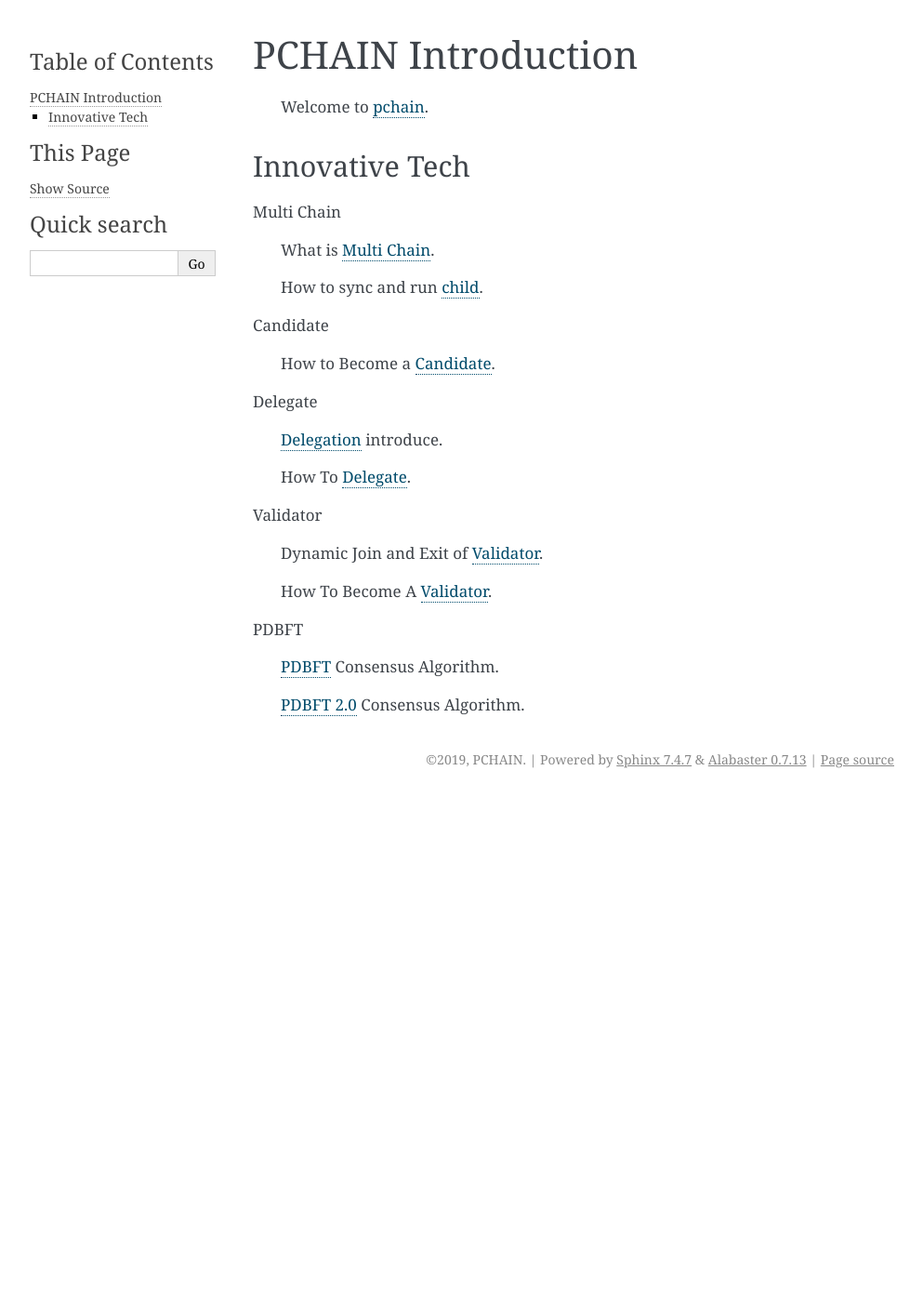
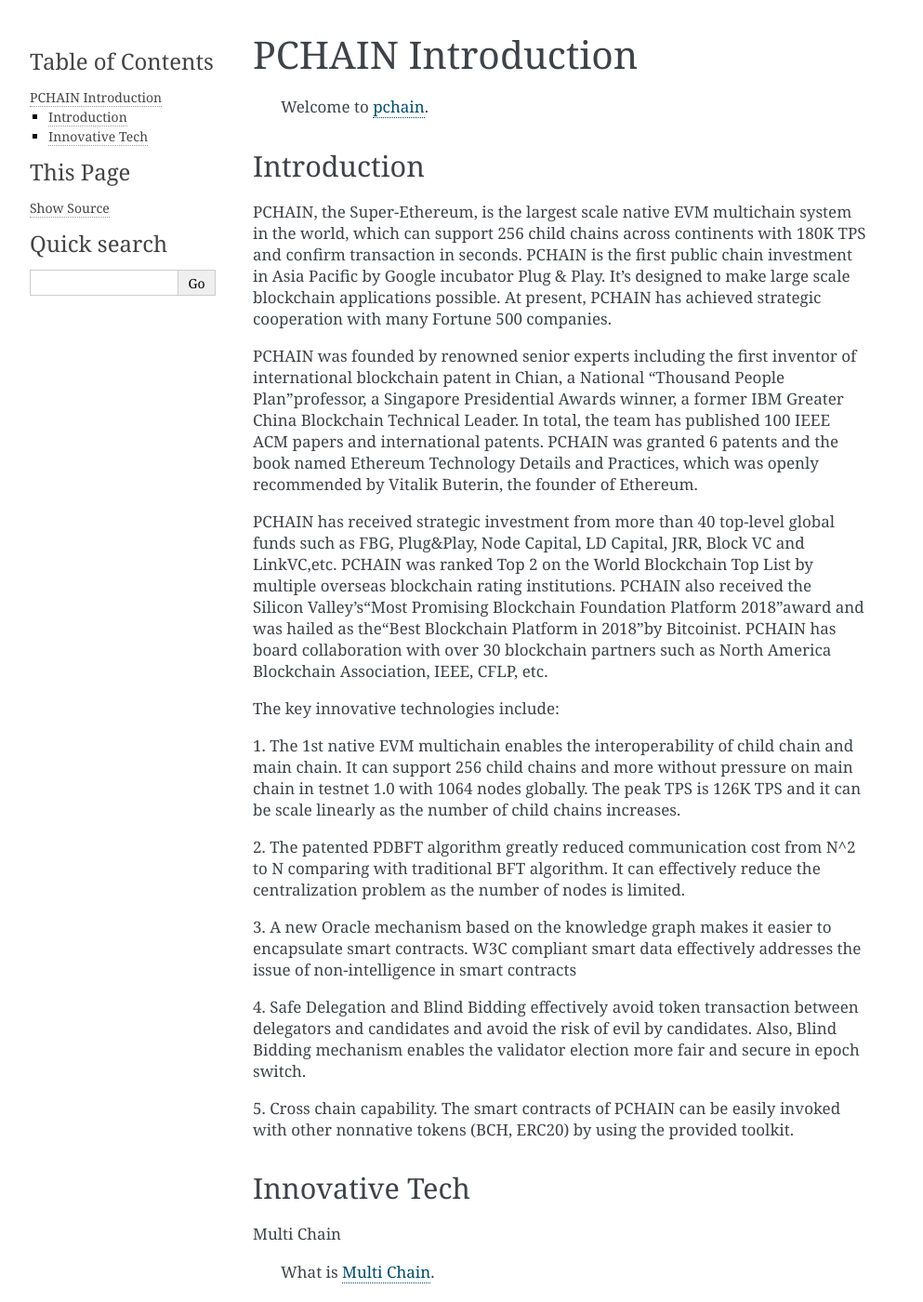
Before and after one commit to pchain-org/pchain-guide, a Sphinx documentation site: the page built from pchaindoc/source/pchain/introduction.rst, in a window 1280 px wide and 1400 px high. Shown: the whole window at 93% size, without its empty margins (148-1141 px from the left). Built offline with Sphinx 7.4.7, drawn with Linux system fonts in a browser that asks for light colours.

Commit message:
add Introduction

```diff
--- a/pchaindoc/source/pchain/introduction.rst
+++ b/pchaindoc/source/pchain/introduction.rst
@@ -3,6 +3,28 @@
 ===================
 
     Welcome to `pchain <https://github.com/pchain-org/pchain>`_.
+
+-------------------
+Introduction
+-------------------
+
+| PCHAIN, the Super-Ethereum, is the largest scale native EVM multichain system in the world, which can support 256 child chains across continents with 180K TPS and confirm transaction in seconds. PCHAIN is the first public chain investment in Asia Pacific by Google incubator Plug & Play.  It’s designed to make large scale blockchain applications possible. At present, PCHAIN has achieved strategic cooperation with many Fortune 500 companies.
+
+| PCHAIN was founded by renowned senior experts including the first inventor of international blockchain patent in Chian,  a National “Thousand People Plan”professor, a Singapore Presidential Awards winner, a former IBM Greater China Blockchain Technical Leader. In total, the team has published 100 IEEE ACM papers and international patents. PCHAIN was granted 6 patents and the book named Ethereum Technology Details and Practices, which was openly recommended by Vitalik Buterin, the founder of Ethereum.
+
+| PCHAIN has received strategic investment from more than 40 top-level global funds such as FBG, Plug&Play, Node Capital, LD Capital, JRR, Block VC and LinkVC,etc. PCHAIN was ranked Top 2 on the World Blockchain Top List by multiple overseas blockchain rating institutions. PCHAIN also received the Silicon Valley’s“Most Promising Blockchain Foundation Platform 2018”award and was hailed as the“Best Blockchain Platform in 2018”by Bitcoinist. PCHAIN has board collaboration with over 30 blockchain partners such as North America Blockchain Association, IEEE, CFLP, etc.
+
+| The key innovative technologies include:
+
+| 1. The 1st native EVM multichain enables the interoperability of child chain and main chain. It can support 256 child chains and more without pressure on main chain in testnet 1.0 with 1064 nodes globally. The peak TPS is 126K TPS and it can be scale linearly as the number of child chains increases.
+
+| 2. The patented PDBFT algorithm greatly reduced communication cost from N^2 to N comparing with traditional BFT algorithm. It can effectively reduce the centralization problem as the number of nodes is limited.
+
+| 3. A new Oracle mechanism based on the knowledge graph makes it easier to encapsulate smart contracts. W3C compliant smart data effectively addresses the issue of non-intelligence in smart contracts
+
+| 4. Safe Delegation and Blind Bidding effectively avoid token transaction between delegators and candidates and avoid the risk of evil by candidates. Also, Blind Bidding mechanism enables the validator election more fair and secure in epoch switch.
+
+| 5. Cross chain capability. The smart contracts of PCHAIN can be easily invoked with other nonnative tokens (BCH, ERC20) by using the provided toolkit.
 
 ---------------
 Innovative Tech
```
